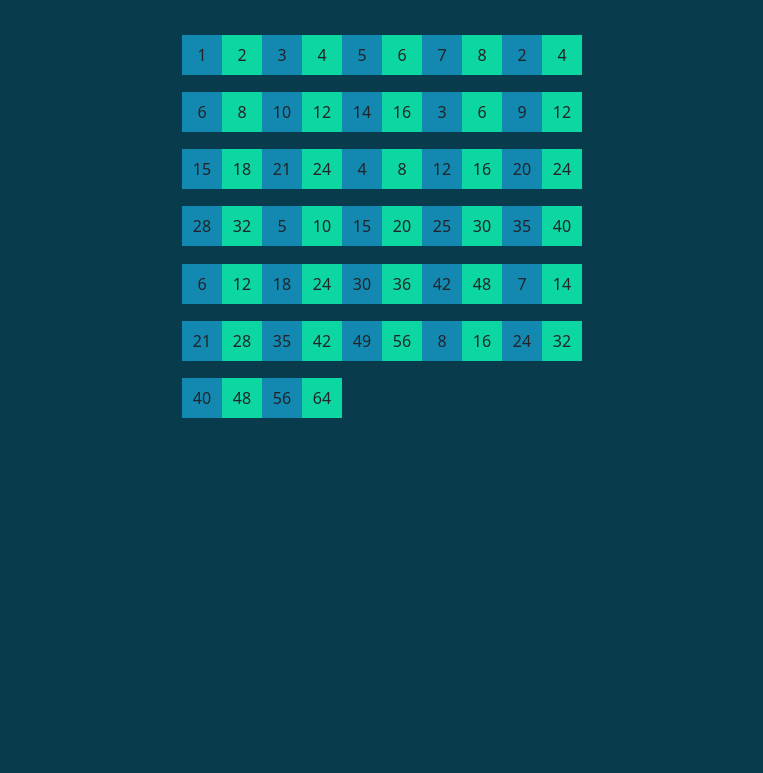
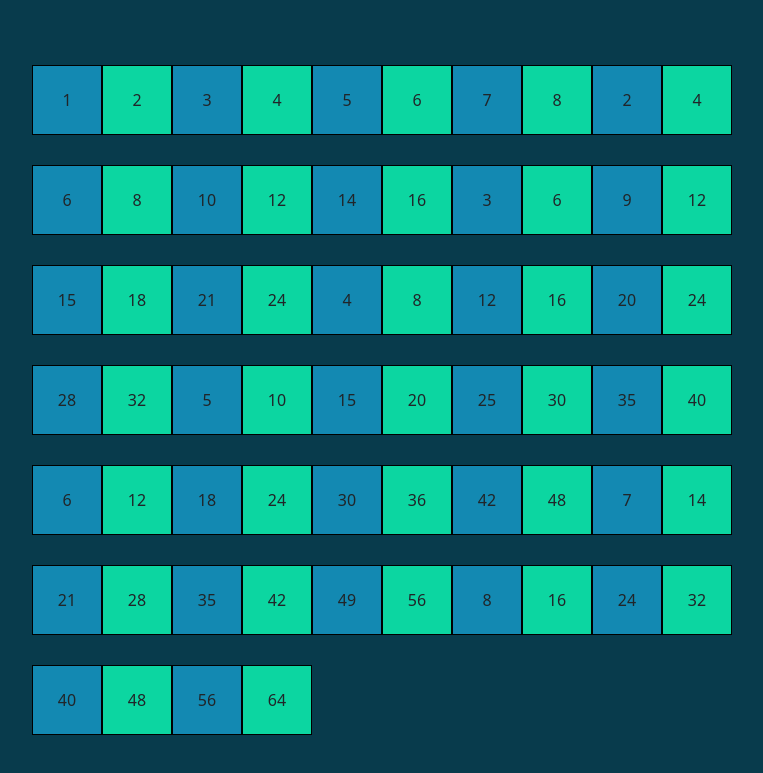
Before and after one commit to albertostizzoli/js-fizzbuzz, a plain HTML site: page index.html in a window 1280 px wide. Shown: the part 53-826 px from the top of the page, without its empty margins (258-1021 px from the left). Before the commit the page ends 800 px from the top, so only its background shows below. Drawn offline with nearby package versions, Linux system fonts and the light colour scheme.

Commit message:
Corrections

```diff
--- a/css/style.css
+++ b/css/style.css
@@ -11,17 +11,15 @@ body{
 }
 
 #boxWrapper{
-    width: 400px;
-    height: 400px;
-    margin: 40px auto;
+    width: 700px;
+    height: 700px;
+    margin: 70px auto;
 }
 
 .box{
-    width: 40px;
-    height: 40px;
-    padding-left: 5px;
-    padding-right: 5px;
-
+    width: 70px;
+    height: 70px;
+    border: 1px solid black;
 }
 
 .even{
```
